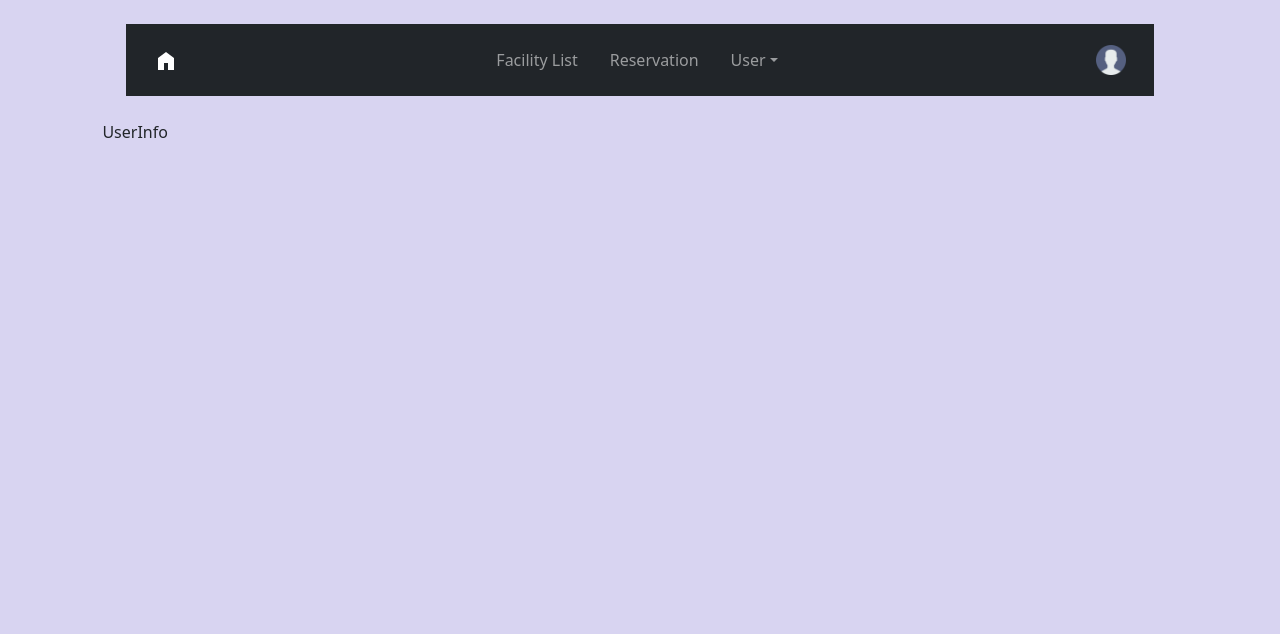
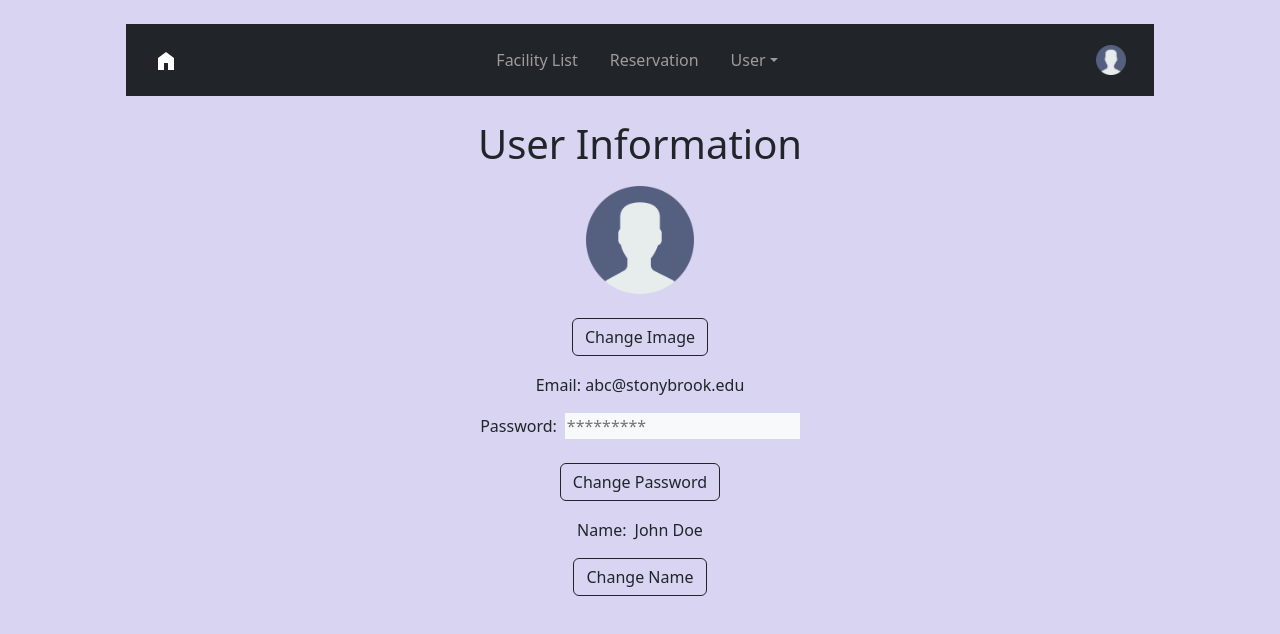
Before and after one commit to heights-m/hw2-res-app, a React (Vite) app in the folder facres_app/: page /user-info in a window 1280 px wide. Shown: the top 634 px of the page. Built offline with nearby package versions, Linux system fonts and the light colour scheme.

Commit message:
finish user info page

```diff
--- /dev/null
+++ b/facres_app/src/pages/UserInfo.css
@@ -0,0 +1,8 @@
+#profile_picture {
+    width: 10%;
+    margin-top: 10px;
+}
+
+.user-profile-content {
+    margin-top: 17px;
+}
--- a/facres_app/src/pages/UserInfo.tsx
+++ b/facres_app/src/pages/UserInfo.tsx
@@ -1,8 +1,92 @@
 import React from 'react'
+import '/src/pages/UserInfo.css'
 
 function UserInfo() {
   return (
-    <div>UserInfo</div>
+    <div className='justify-content-center text-center'>
+      <h1>User Information</h1>
+
+      {/* profile image changer elements */}
+      <img id='profile_picture' src="/src/assets/user.png" alt="profile icon"/>
+      <br />
+      <button type='button' className='btn btn-outline-dark mt-4' data-bs-toggle='modal' data-bs-target='#img_modal'>Change Image</button>
+
+      <div className="modal fade" id="img_modal" aria-labelledby="exampleModalLabel" aria-hidden="true">
+      <div className="modal-dialog">
+        <div className="modal-content">
+          <div className="modal-header">
+            <h1 className="modal-title fs-5" id="exampleModalLabel">Change your image</h1>
+            <button type="button" className="btn-close" data-bs-dismiss="modal" aria-label="Close"></button>
+          </div>
+          <div className="modal-body text-start">
+            <label htmlFor="inputImgFile" className='form-label'>New Image</label>
+            <input type="file" name="inputImgFile" id="inputImgFile" className='form-control'/>
+          </div>
+          <div className="modal-footer">
+            <button type="button" className="btn btn-secondary" data-bs-dismiss="modal">Close</button>
+            <button type="button" className="btn btn-primary">Save changes</button>
+          </div>
+        </div>
+      </div>
+    </div>
+
+    <p className="user-profile-content">Email: abc@stonybrook.edu</p>
+
+    {/* user password changer elements */}
+    <div>
+      <label htmlFor="currentPw">Password:</label>
+      <input className='bg-light border-0 ms-2' type="password" name="currentPw" id="currentPw" placeholder='*********'/>
+    </div>
+
+    <button type='button' className='btn btn-outline-dark mt-4' data-bs-toggle='modal' data-bs-target='#pw_modal'>Change Password</button>
+
+      <div className="modal fade" id="pw_modal" aria-labelledby="exampleModalLabel" aria-hidden="true">
+      <div className="modal-dialog">
+        <div className="modal-content">
+          <div className="modal-header">
+            <h1 className="modal-title fs-5" id="exampleModalLabel">Change your password</h1>
+            <button type="button" className="btn-close" data-bs-dismiss="modal" aria-label="Close"></button>
+          </div>
+          <div className="modal-body text-start">
+            <label htmlFor="inputNewPw" className='form-label'>New Password</label>
+            <input type="password" name="inputNewPw" id="inputNewPw" className='form-control' placeholder='Enter the new password'/>
+          </div>
+          <div className="modal-footer">
+            <button type="button" className="btn btn-secondary" data-bs-dismiss="modal">Close</button>
+            <button type="button" className="btn btn-primary">Save changes</button>
+          </div>
+        </div>
+      </div>
+    </div>
+
+    {/* user name changer elements */}
+    <div className='user-profile-content d-flex justify-content-center'>
+      <p>Name:</p>
+      <p className='ms-2'>John Doe</p>
+    </div>
+
+    <button type='button' className='btn btn-outline-dark' data-bs-toggle='modal' data-bs-target='#name_modal'>Change Name</button>
+
+      <div className="modal fade" id="name_modal" aria-labelledby="exampleModalLabel" aria-hidden="true">
+      <div className="modal-dialog">
+        <div className="modal-content">
+          <div className="modal-header">
+            <h1 className="modal-title fs-5" id="exampleModalLabel">Change your name</h1>
+            <button type="button" className="btn-close" data-bs-dismiss="modal" aria-label="Close"></button>
+          </div>
+          <div className="modal-body text-start">
+            <label htmlFor="inputNewName" className='form-label'>New Name</label>
+            <input type="text" name="inputNewName" id="inputNewName" className='form-control' placeholder='Enter the new name'/>
+          </div>
+          <div className="modal-footer">
+            <button type="button" className="btn btn-secondary" data-bs-dismiss="modal">Close</button>
+            <button type="button" className="btn btn-primary">Save changes</button>
+          </div>
+        </div>
+      </div>
+    </div>
+
+    </div>
   )
 }
 
```
